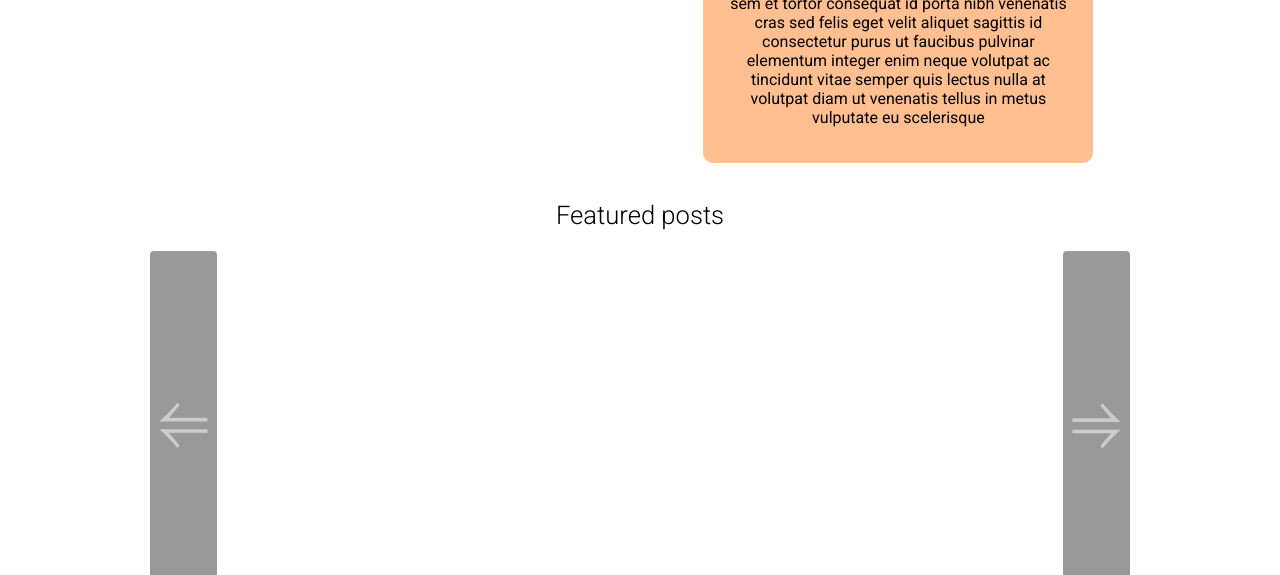
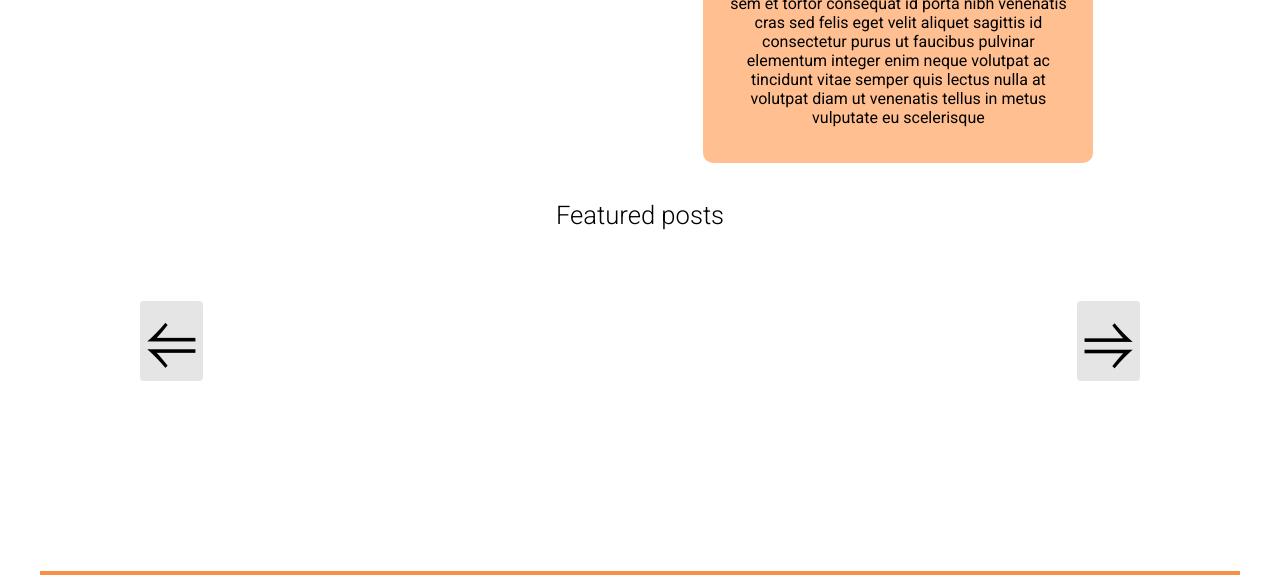
Before and after one commit to sansol0103/Bawkposts, a plain HTML site: page index.html in a window 1280 px wide. Shown: the part 687-1262 px from the top of the page. Drawn offline with Linux system fonts and the light colour scheme; no server answers.

Commit message:
Removal of logs, arrow styling

```diff
--- a/css/index.css
+++ b/css/index.css
@@ -57,15 +57,13 @@
 .carousel-wrapper {
     display: flex;
     margin: auto;
-    max-width: 980px;
+    max-width: 1000px;
 }
 
 .carousel {
     max-width: 830px;
-    height: 50vh;
-    position: relative;
+    height: 40vh;
     display: flex;
-    flex-direction: row;
     overflow-x: hidden;
     margin: auto;
     gap: 10px;
@@ -85,21 +83,21 @@
 
 .carousel-button {
     z-index: 2;
+    position: relative;
+    top: 50px;
     background: none;
     border: none;
     font-size: 4rem;
-    color: rgba(255, 255, 255, .5);
     cursor: pointer;
     border-radius: .25rem;
-    padding: 0.5rem;
-    background-color: rgba(0, 0, 0, .4);
-    max-height: 340px;
+    background-color: rgba(0, 0, 0, .1);
+    max-height: 80px;
 }
 
 .carousel-button:hover,
 .carousel-button:focus {
     color: white;
-    background-color: rgba(0, 0, 0, .6);
+    background-color: rgba(0, 0, 0, .3);
 }
 
 .carousel-button:focus {
--- a/js/blog-specific.js
+++ b/js/blog-specific.js
@@ -15,8 +15,6 @@ async function getPost() {
 
     return post;
 }
-
-console.log(getPost());
 
 function createHTML(post) {
     const container = document.querySelector('.blog-post');
--- a/js/blogs.js
+++ b/js/blogs.js
@@ -1,4 +1,4 @@
-import { fullURL, page2URL, showAllPostsURL } from "./url.js";
+import { fullURL, page2URL, } from "./url.js";
 
 // Fetch
 
@@ -9,8 +9,6 @@ async function getPosts() {
 
     return posts;
 }
-
-console.log(getPosts());
 
 // Create HTML
 
--- a/js/index.js
+++ b/js/index.js
@@ -8,9 +8,8 @@ async function getPost() {
     return posts;
 }
 
-console.log(getPost());
+//Create HTML
 
-//Create HTML
 function createHTML(posts) {
     if (posts.categories[0] === 3) {
     const container = document.querySelector('.featured-post');
```
